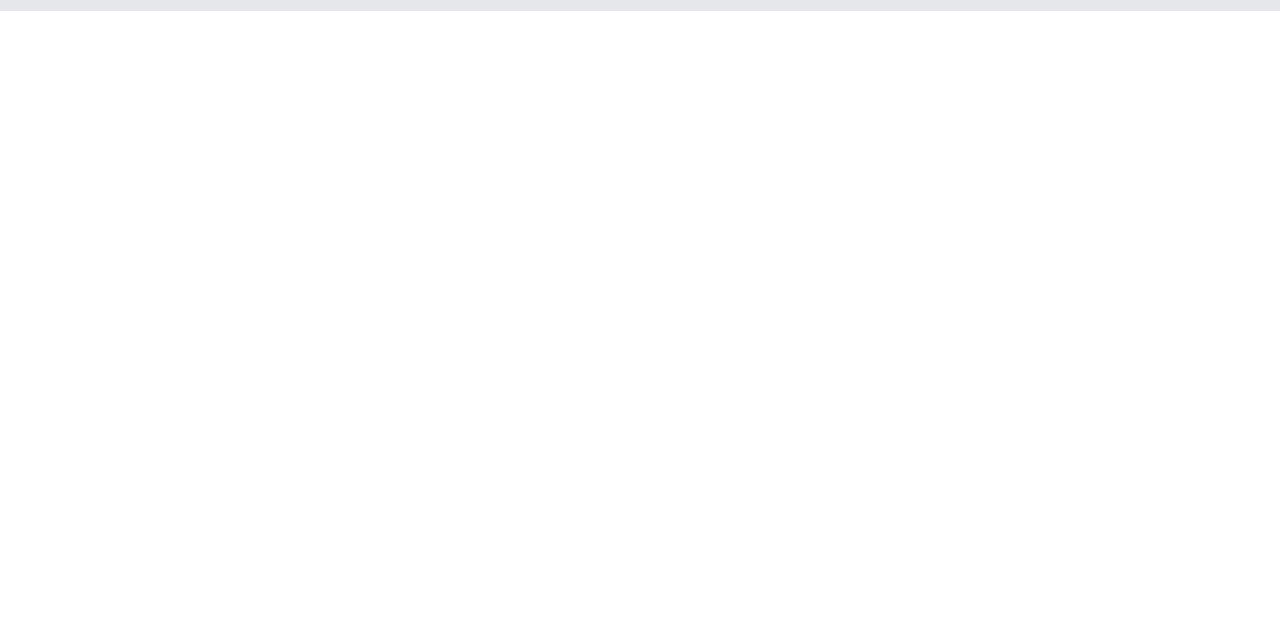
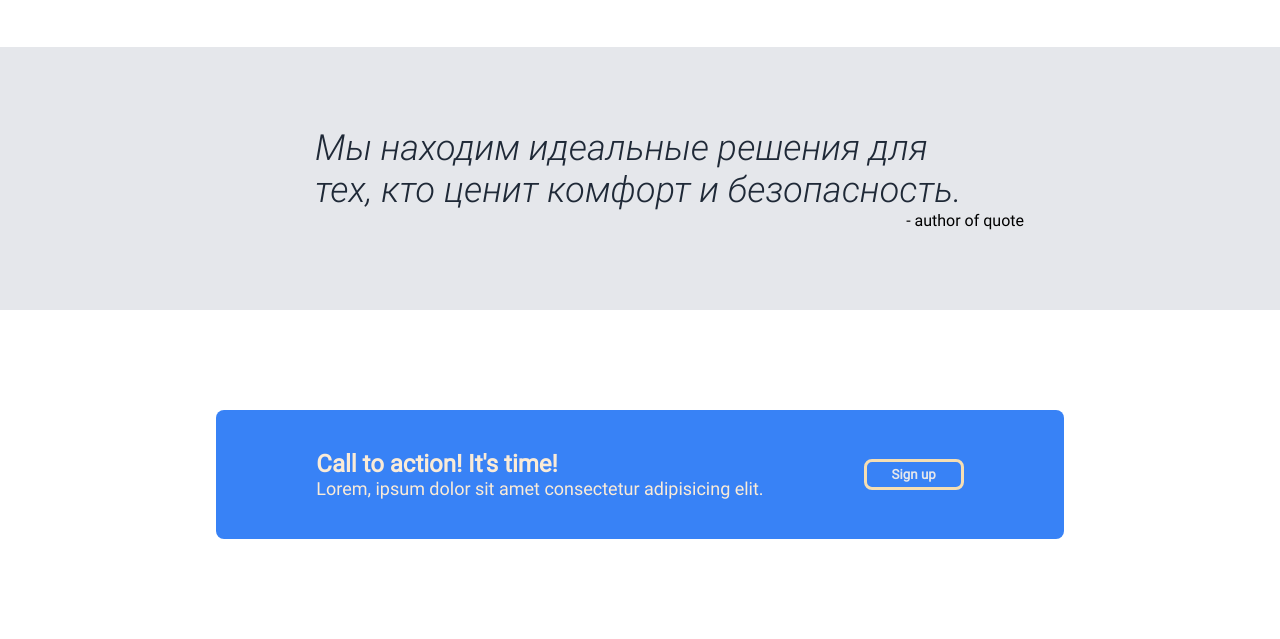
Before and after one commit to CriStyle1/landing-page, a plain HTML site: page index.html in a window 1280 px wide. Shown: the part 1442-2081 px from the top of the page. Before the commit the page ends 1453 px from the top, so only its background shows below. Drawn offline with Linux system fonts and the light colour scheme.

Commit message:
Add sign up section with button and text styling the sign up section

```diff
--- a/index.html
+++ b/index.html
@@ -60,12 +60,22 @@
     </div>
     <div class="quote-container">
       <p>
-        Lorem ipsum dolor, sit amet consectetur adipisicing elit. Aliquid
-        officia deleniti molestiae, mollitia quo ducimus laudantium nesciunt,
-        explicabo aspernatur nam repudiandae enim tenetur nisi sapiente dolore?
-        Quibusdam architecto placeat at.
+        Мы находим идеальные решения для тех, кто ценит комфорт и безопасность.
       </p>
-      <span>author of quote</span>
+      <span>- author of quote</span>
+    </div>
+    <div class="sign-up-container">
+      <div class="sign-up-card">
+        <div class="sign-up-text">
+          <h4>Call to action! It's time!</h4>
+          <p>
+            Lorem, ipsum dolor sit amet consectetur adipisicing elit.
+          </p>
+        </div>
+        <div class="sign-up-button-container">
+          <button>Sign up</button>
+        </div>
+      </div>
     </div>
   </body>
 </html>
--- a/style.css
+++ b/style.css
@@ -13,14 +13,14 @@
   src: url(fonts/Roboto/Roboto-LightItalic.ttf);
 }
 
-@media only screen and (max-width: 1200px) {
+/* @media only screen and (max-width: 768px) {
   .container-head {
     flex-direction: column;
     justify-content: center;
     align-items: center;
-    padding: 100px 5% 100px 5%;
+    flex-shrink: 0;
   }
-}
+} */
 
 * {
   font-family: roboto, Arial, Helvetica, sans-serif;
@@ -32,7 +32,7 @@
   height: 50px;
   background-color: #1f2937;
   justify-content: space-between;
-  padding: 0 10% 0 10%;
+  padding: 0 18% 0 18%;
 }
 
 body {
@@ -66,9 +66,11 @@ body {
   display: flex;
   flex-wrap: wrap;
   background-color: #1f2937;
-  justify-content: space-between;
+  justify-content: center;
   padding: 100px 10% 100px 10%;
   flex-shrink: 1;
+  gap: 100px;
+
 }
 
 .container-head h1 {
@@ -76,7 +78,7 @@ body {
   width: 550px;
   font-weight: bold;
   color: aliceblue;
-  font-size: 48px;
+  font-size: 38px;
 }
 
 .container-head p {
@@ -100,11 +102,11 @@ body {
 .container-head-left button {
   background-color: #3882f6;
   color: aliceblue;
-  padding: 8px 0 8px 0;
+  padding: 20px 20px 20px 20px;
   font-weight: bold;
   border-radius: 8px;
-  width: 110px;
-  font-size: 16px;
+  width: auto;
+  font-size: 28px;
   margin-top: 10px;
 }
 
@@ -161,14 +163,59 @@ body {
   display: flex;
   flex-direction: column;
   align-items: center;
-  padding: 50px 0 50px 0;
+  padding: 80px 20% 80px 20%;
   background-color: #e5e7eb;
+
 }
 
 .quote-container p {
   align-self: center;
-  width: 80%;
-  max-width: 900px;
   font-size: 36px;
   font-family: roboto-italic-light;
+  color: #1f2937;
+  max-width: 650px;
 }
+
+.quote-container span {
+  margin-left: auto;
+
+}
+
+.sign-up-container {
+  display: flex;
+  justify-content: center;
+  padding: 100px 0 100px 0;
+}
+
+.sign-up-card {
+  background-color: #3882f6;
+  display: flex;
+  padding: 40px 100px 40px 100px;
+  border-radius: 8px;
+  min-width: 400px;
+}
+
+.sign-up-button-container {
+  display: flex;
+  align-items: center;
+  margin-left: 100px;
+}
+
+.sign-up-text {
+  color: antiquewhite;
+  font-size: 18px;
+}
+
+.sign-up-text h4 {
+  font-size: 24px;
+}
+
+.sign-up-button-container button {
+  color: #e5e7eb;
+  background-color: #3882f6;
+  border-radius: 8px;
+  border: 3px wheat solid;
+  flex-shrink: 0;
+  padding: 5px 25px 5px 25px;
+  font-weight: bold;
+}
```
